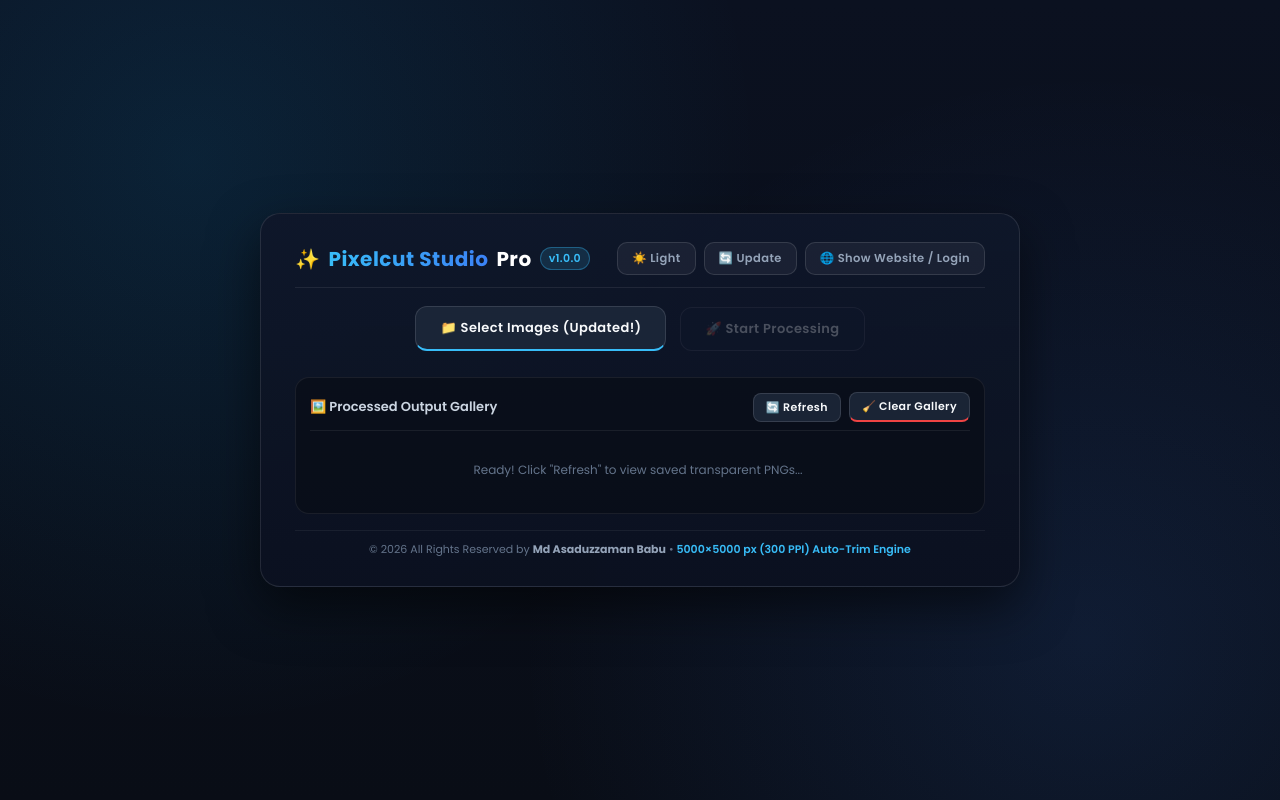
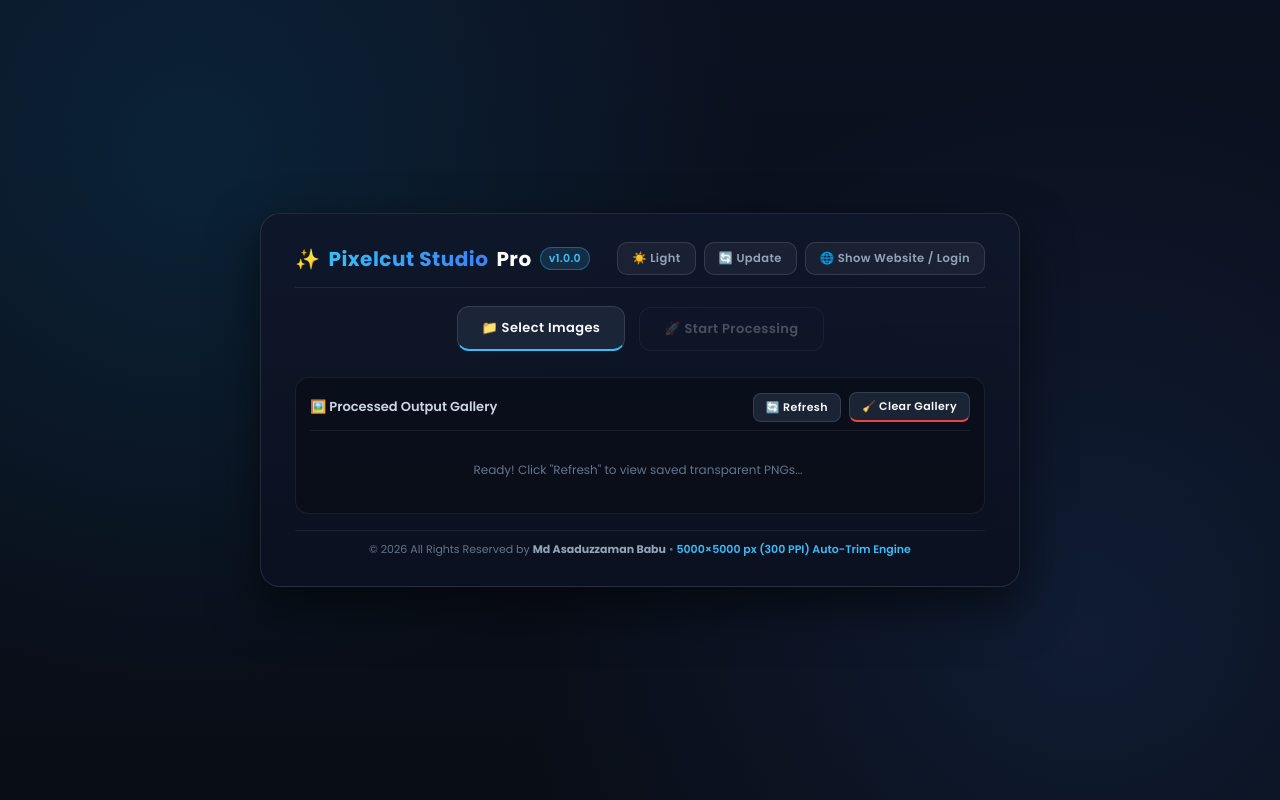
Before and after one commit to mdasaduzzamanbabu2001-glitch/pixelcut-pro, an Electron app: page index.html in a window 1280 px wide. Drawn offline with Linux system fonts and the light colour scheme; no server answers.

Commit message:
index.html

```diff
--- a/index.html
+++ b/index.html
@@ -810,7 +810,7 @@
     </div>
 
     <div class="btn-group" id="controls">
-      <button id="selectFileBtn">📁 Select Images (Updated!)</button>
+      <button id="selectFileBtn">📁 Select Images</button>
       <button id="startBtn" disabled>🚀 Start Processing</button>
       <button id="clearAllBtn">🧹 Clear All</button>
     </div>
```
